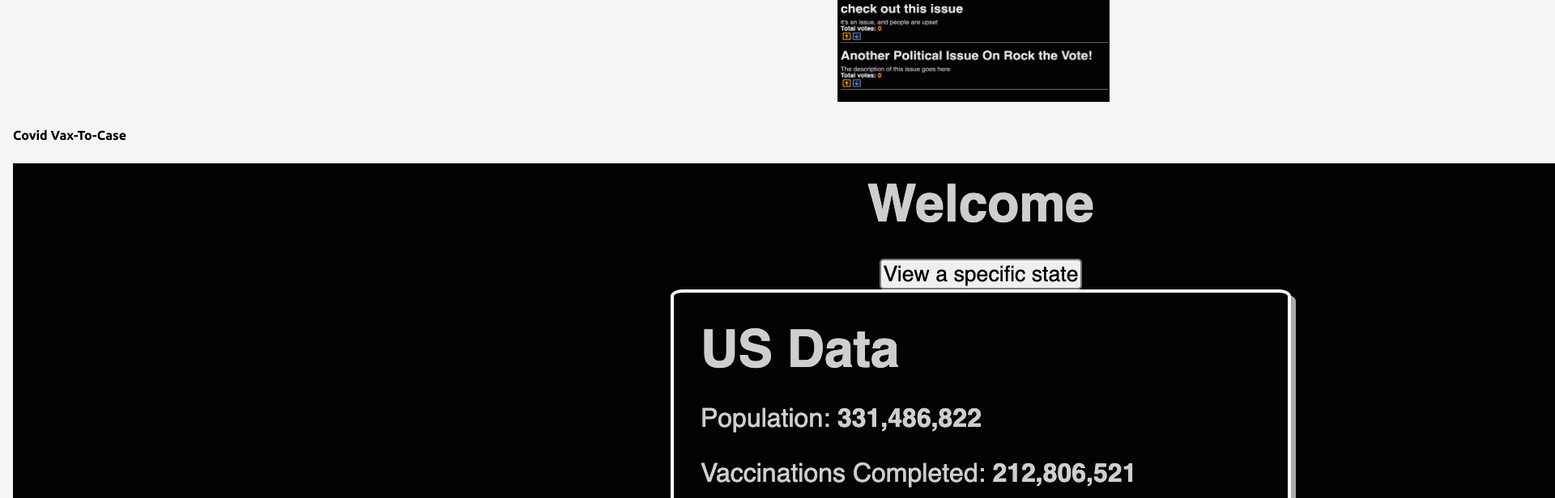
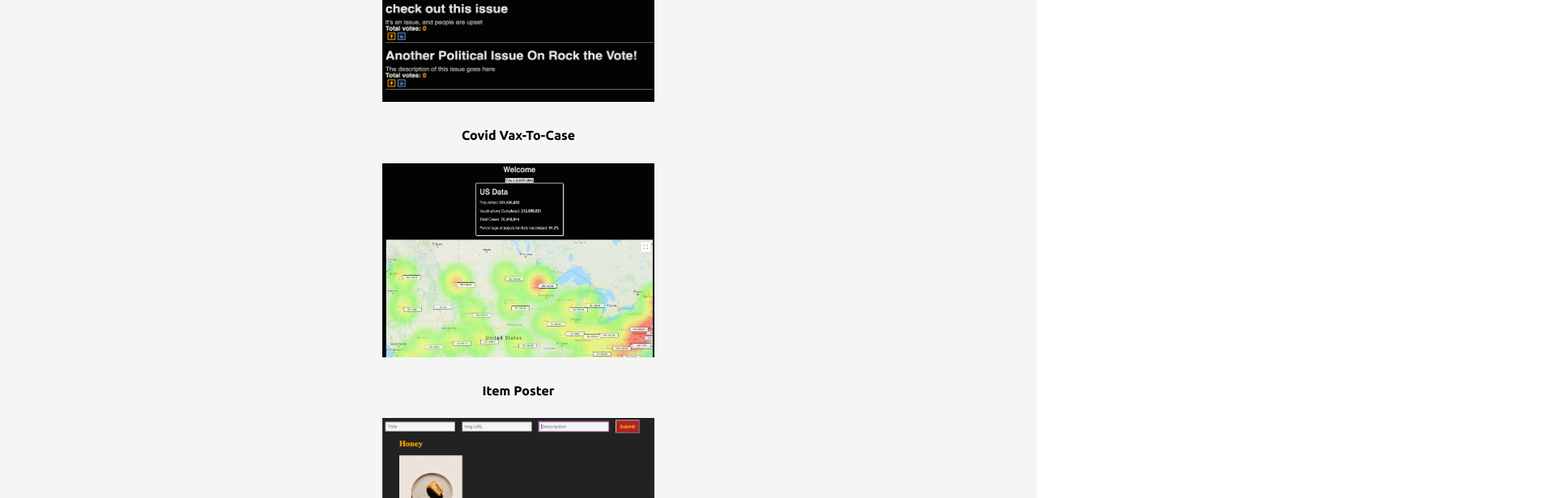
Before and after one commit to jamescaleca/professional-portfolio, a React (Create React App) app: page / in a window 1280 px wide. Shown: the part 1520-2136 px from the top of the page at 81% size, 1920 px wide, since content can reach past the window. Built offline with nearby package versions, Linux system fonts and the light colour scheme.

Commit message:
Classname for aforementioned Covid app

```diff
--- a/src/components/Home.js
+++ b/src/components/Home.js
@@ -122,7 +122,7 @@ function Home() {
                                     <img src={RTVIcon} alt='rtv'/>
                                 </a>
                             </li>
-                            <li>
+                            <li className='project-screenshot'>
                                 <h4>Covid Vax-To-Case</h4>
                                 <a href='https://angry-goldstine-db1057.netlify.app/'>
                                     <img src={CovidAppIcon} alt='covid-app' />
```
